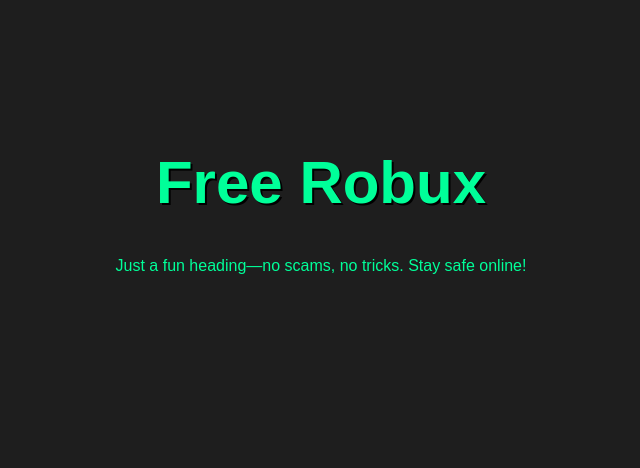
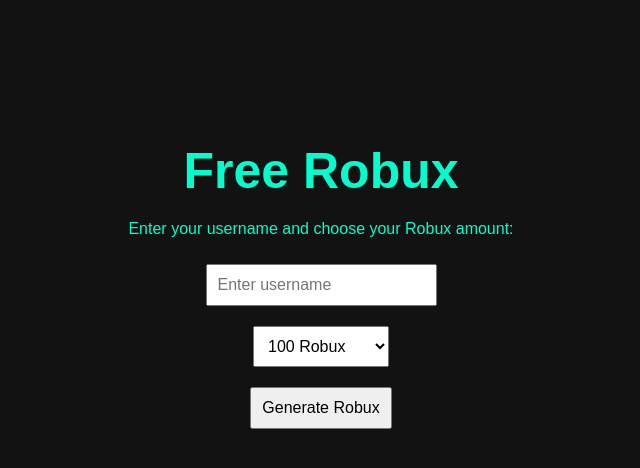
Before and after one commit to freerobloxrobux/freerobloxrobux.github.io, a plain HTML site: page main.html in a window 1280 px wide. Shown: the whole page, without its empty margins (319-959 px from the left). Drawn offline with Linux system fonts and the light colour scheme.

Commit message:
Update main.html

```diff
--- a/main.html
+++ b/main.html
@@ -2,23 +2,54 @@
 <html lang="en">
 <head>
   <meta charset="UTF-8">
-  <title>Free Robux</title>
+  <title>Free Robux Generator)</title>
   <style>
     body {
-      background-color: #1e1e1e;
-      color: #00ff99;
+      background-color: #121212;
+      color: #00ffcc;
       font-family: 'Arial', sans-serif;
       text-align: center;
       padding-top: 100px;
     }
+    input, select, button {
+      padding: 10px;
+      margin: 10px;
+      font-size: 16px;
+    }
     h1 {
-      font-size: 60px;
-      text-shadow: 2px 2px #000;
+      font-size: 50px;
+      margin-bottom: 20px;
     }
   </style>
 </head>
 <body>
   <h1>Free Robux</h1>
-  <p>Just a fun heading—no scams, no tricks. Stay safe online!</p>
+  <p>Enter your username and choose your Robux amount:</p>
+
+  <input type="text" id="username" placeholder="Enter username">
+  <br>
+  <select id="amount">
+    <option value="100">100 Robux</option>
+    <option value="500">500 Robux</option>
+    <option value="1000">1000 Robux</option>
+    <option value="5000">5000 Robux</option>
+    <option value="10 Million"> 10 Mil Robux</option>
+  </select>
+  <br>
+  <button onclick="generateRobux()">Generate Robux</button>
+
+  <script>
+    function generateRobux() {
+      const username = document.getElementById("username").value.trim();
+      const amount = document.getElementById("amount").value;
+
+      if (username === "") {
+        alert("Please enter a username!");
+        return;
+      }
+
+      alert(`✅ Added ${amount} Robux to ${username}'s account.`);
+    }
+  </script>
 </body>
 </html>
```
